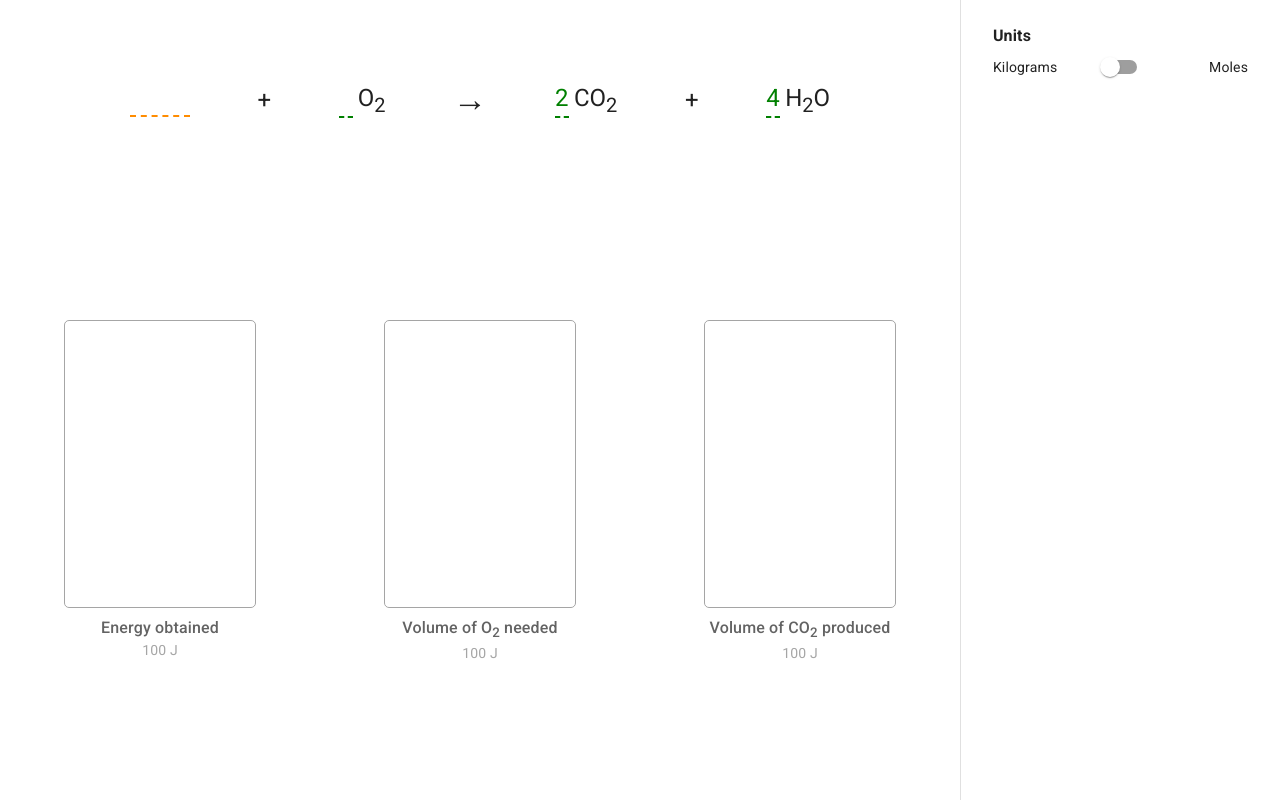
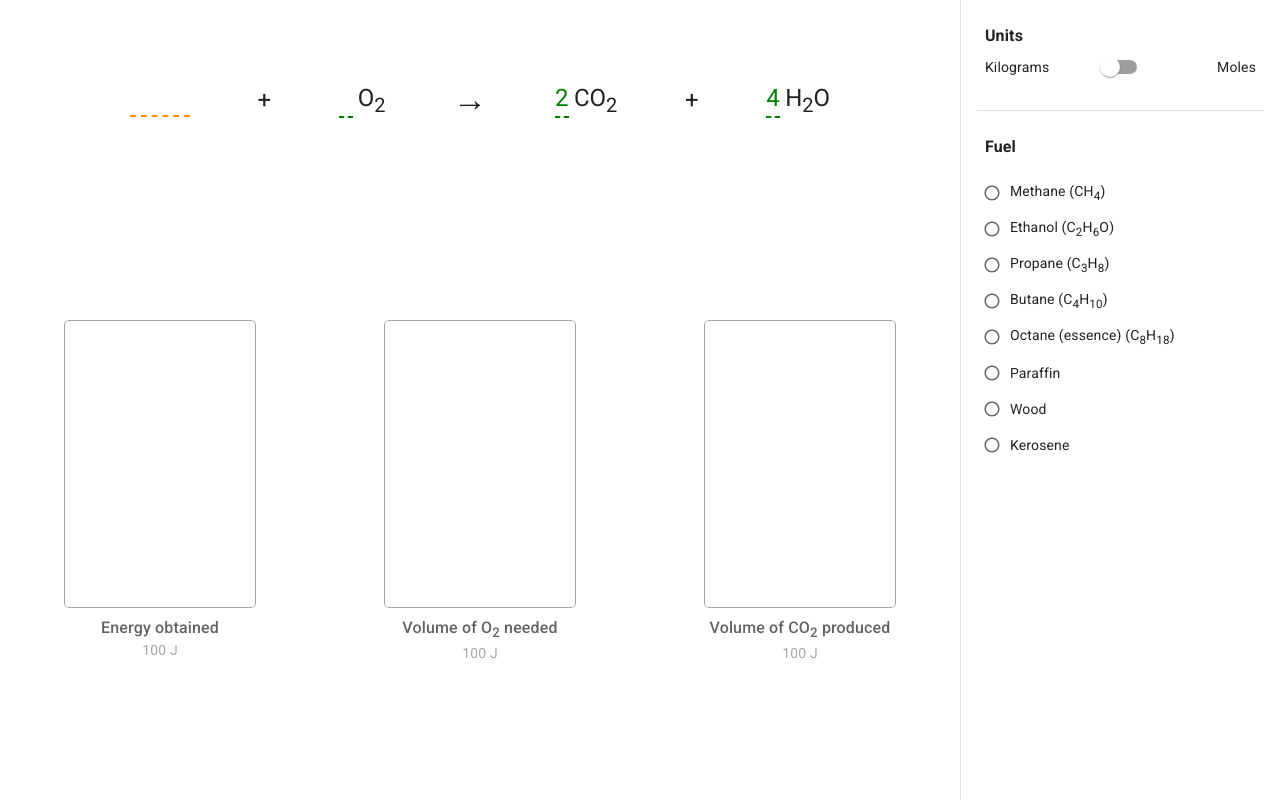
Before and after one commit to graasp/graasp-app-combustion, a React (Vite) app: page / in a window 1280 px wide. Built offline with nearby package versions, Linux system fonts and the light colour scheme.

Commit message:
feat: add fuel to side menu
closes #6

```diff
--- a/src/components/SideMenu.tsx
+++ b/src/components/SideMenu.tsx
@@ -1,5 +1,7 @@
 import { Drawer } from '@mui/material';
 
+import CustomDivider from './side-menu/CustomDivider';
+import FuelSelect from './side-menu/FuelSelect';
 import UnitsSwitch from './side-menu/UnitsSwitch';
 
 const SideMenu = (): JSX.Element => (
@@ -10,6 +12,8 @@ const SideMenu = (): JSX.Element => (
     PaperProps={{ style: { width: '25vw' } }}
   >
     <UnitsSwitch />
+    <CustomDivider />
+    <FuelSelect />
   </Drawer>
 );
 
--- a/src/components/canvas/formula/CarbonDioxide.tsx
+++ b/src/components/canvas/formula/CarbonDioxide.tsx
@@ -1,13 +1,9 @@
+import { FORMULA_BY_KEY } from '@/components/formulaByKey';
+
 import Molecule from './Molecule';
 
-const CarbonDioxide = (): JSX.Element => {
-  const CarbonDioxideFormula = (
-    <>
-      CO<sub>2</sub>
-    </>
-  );
-
-  return <Molecule number={2} formula={CarbonDioxideFormula} />;
-};
+const CarbonDioxide = (): JSX.Element => (
+  <Molecule number={2} formula={FORMULA_BY_KEY.carbonDioxide} />
+);
 
 export default CarbonDioxide;
--- a/src/components/canvas/formula/Oxygen.tsx
+++ b/src/components/canvas/formula/Oxygen.tsx
@@ -1,13 +1,9 @@
+import { FORMULA_BY_KEY } from '@/components/formulaByKey';
+
 import Molecule from './Molecule';
 
-const Oxygen = (): JSX.Element => {
-  const OxygenFormula = (
-    <>
-      O<sub>2</sub>
-    </>
-  );
-
-  return <Molecule number={0} formula={OxygenFormula} />;
-};
+const Oxygen = (): JSX.Element => (
+  <Molecule number={0} formula={FORMULA_BY_KEY.oxygen} />
+);
 
 export default Oxygen;
--- a/src/components/canvas/formula/Water.tsx
+++ b/src/components/canvas/formula/Water.tsx
@@ -1,13 +1,9 @@
+import { FORMULA_BY_KEY } from '@/components/formulaByKey';
+
 import Molecule from './Molecule';
 
-const Water = (): JSX.Element => {
-  const WaterFormula = (
-    <>
-      H<sub>2</sub>O
-    </>
-  );
-
-  return <Molecule number={4} formula={WaterFormula} />;
-};
+const Water = (): JSX.Element => (
+  <Molecule number={4} formula={FORMULA_BY_KEY.water} />
+);
 
 export default Water;
--- /dev/null
+++ b/src/components/formulaByKey.tsx
@@ -0,0 +1,42 @@
+export const FORMULA_BY_KEY = {
+  methane: (
+    <>
+      CH<sub>4</sub>
+    </>
+  ),
+  ethanol: (
+    <>
+      C<sub>2</sub>H<sub>6</sub>O
+    </>
+  ),
+  propane: (
+    <>
+      C<sub>3</sub>H<sub>8</sub>
+    </>
+  ),
+  butane: (
+    <>
+      C<sub>4</sub>H<sub>10</sub>
+    </>
+  ),
+  octane: (
+    <>
+      C<sub>8</sub>H<sub>18</sub>
+    </>
+  ),
+  oxygen: (
+    <>
+      O<sub>2</sub>
+    </>
+  ),
+  carbonDioxide: (
+    <>
+      CO<sub>2</sub>
+    </>
+  ),
+  water: (
+    <>
+      H<sub>2</sub>O
+    </>
+  ),
+};
--- /dev/null
+++ b/src/components/side-menu/CustomDivider.tsx
@@ -0,0 +1,7 @@
+import { Divider } from '@mui/material';
+
+const styles = { width: '90%', margin: '1.5em auto' };
+
+const CustomDivider = (): JSX.Element => <Divider sx={styles} />;
+
+export default CustomDivider;
--- /dev/null
+++ b/src/components/side-menu/FuelOption.tsx
@@ -0,0 +1,29 @@
+import { FormControlLabel, Radio, Typography } from '@mui/material';
+
+const buttonStyles = {
+  '& .MuiSvgIcon-root': {
+    fontSize: 18,
+  },
+};
+
+interface Props {
+  value: string;
+  label: string;
+  formula: React.ReactNode | null;
+}
+
+const FuelOption = ({ value, label, formula }: Props): JSX.Element => (
+  <FormControlLabel
+    value={value}
+    control={<Radio sx={buttonStyles} />}
+    label={
+      <Typography variant="body2">
+        {label} {formula ? '(' : ''}
+        {formula}
+        {formula ? ')' : ''}
+      </Typography>
+    }
+  />
+);
+
+export default FuelOption;
--- /dev/null
+++ b/src/components/side-menu/FuelSelect.tsx
@@ -0,0 +1,37 @@
+import { Box, RadioGroup, Typography } from '@mui/material';
+
+import { FUELS } from '@/constants/chemistry';
+
+import { FORMULA_BY_KEY } from '../formulaByKey';
+import FuelOption from './FuelOption';
+
+const titleStyles = { fontWeight: 600 };
+
+const containerStyles = { width: '85%', margin: '0 auto' };
+
+const FuelSelect = (): JSX.Element => (
+  <Box sx={containerStyles}>
+    <Typography variant="body1" sx={titleStyles}>
+      Fuel
+    </Typography>
+    <Box sx={{ mt: 2 }}>
+      <RadioGroup name="fuel-select" defaultValue="option1">
+        {FUELS.map((fuel) => (
+          <FuelOption
+            key={fuel.value}
+            value={fuel.value}
+            label={fuel.label}
+            formula={
+              fuel.hasFormula
+                ? (FORMULA_BY_KEY[fuel.value as keyof typeof FORMULA_BY_KEY] ??
+                  null)
+                : null
+            }
+          />
+        ))}
+      </RadioGroup>
+    </Box>
+  </Box>
+);
+
+export default FuelSelect;
--- a/src/components/side-menu/TwoSidedSwitch.tsx
+++ b/src/components/side-menu/TwoSidedSwitch.tsx
@@ -3,7 +3,7 @@ import { Dispatch, SetStateAction } from 'react';
 import { Box, Switch, Typography } from '@mui/material';
 
 const container = {
-  width: '80%',
+  width: '85%',
   margin: '0 auto',
   marginTop: '1.5em',
 };
--- /dev/null
+++ b/src/constants/chemistry.ts
@@ -0,0 +1,10 @@
+export const FUELS = [
+  { label: 'Methane', value: 'methane', hasFormula: true },
+  { label: 'Ethanol', value: 'ethanol', hasFormula: true },
+  { label: 'Propane', value: 'propane', hasFormula: true },
+  { label: 'Butane', value: 'butane', hasFormula: true },
+  { label: 'Octane (essence)', value: 'octane', hasFormula: true },
+  { label: 'Paraffin', value: 'paraffin', hasFormula: false },
+  { label: 'Wood', value: 'wood', hasFormula: false },
+  { label: 'Kerosene', value: 'kerosene', hasFormula: false },
+];
```
